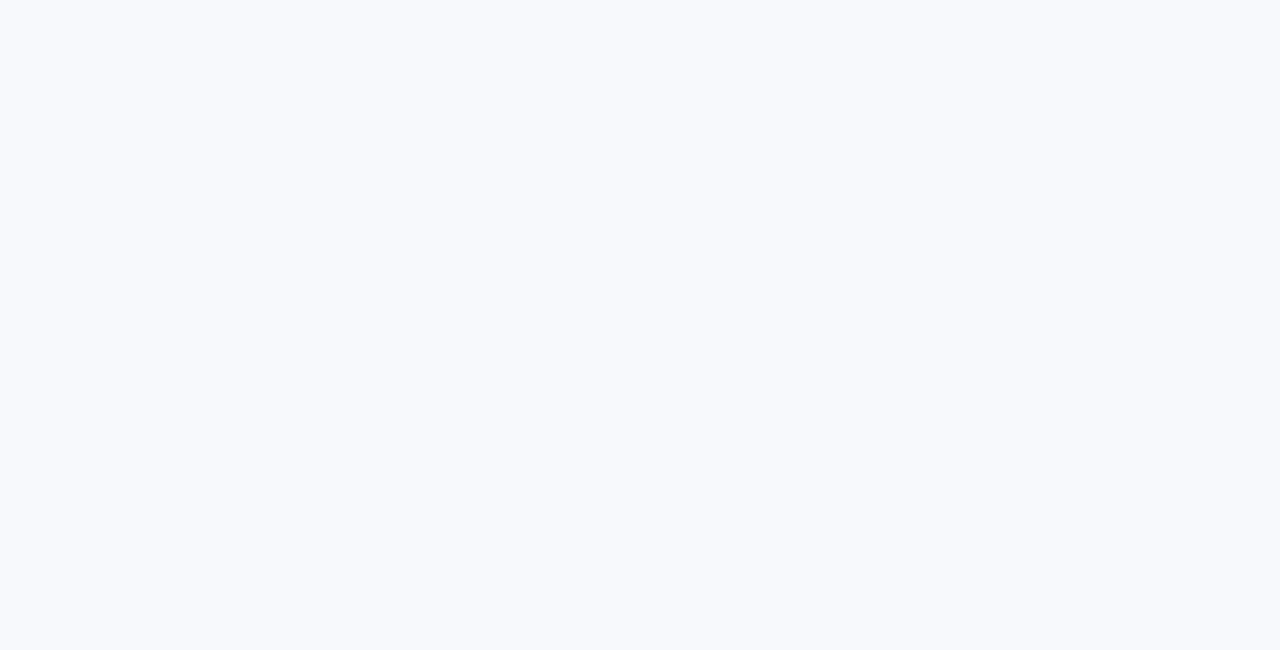
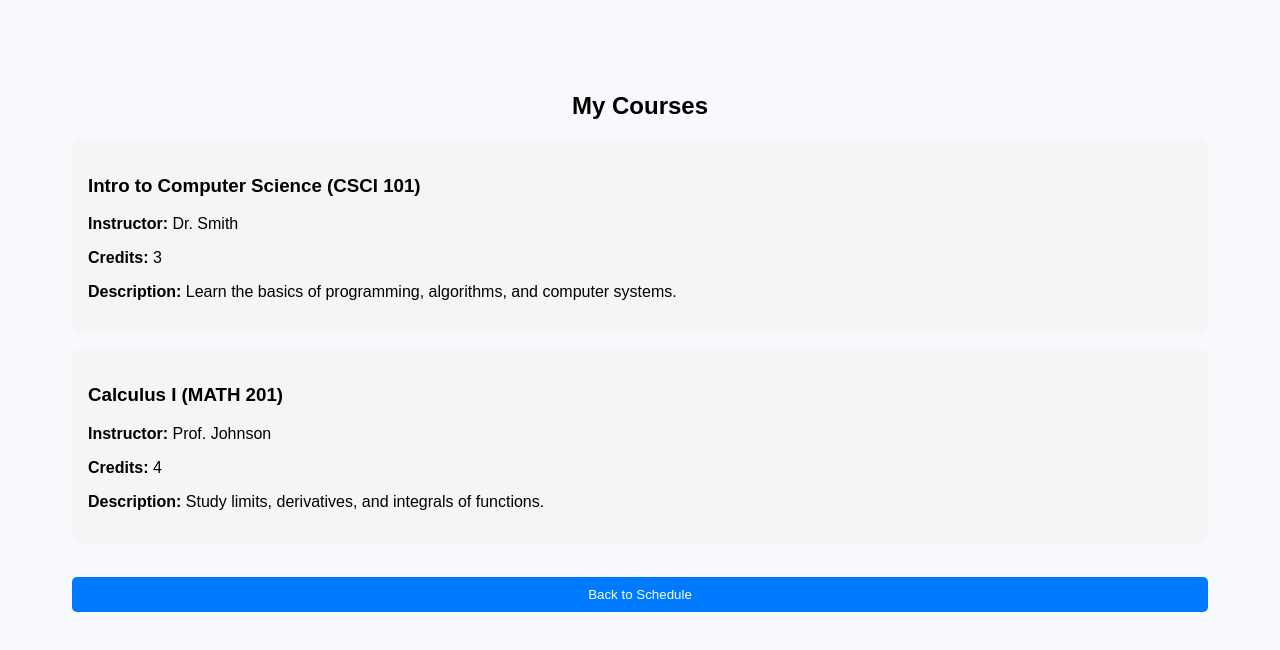
Before and after one commit to terziceh/INFO-530-Semester-Project, a React (Create React App) app in the folder info530project/: page /studentCourse in a window 1280 px wide. Before the commit this address had no page. Shown: the top 650 px of the page. Built offline with nearby package versions, Linux system fonts and the light colour scheme.

Commit message:
Student Course View

```diff
--- a/info530project/src/App.js
+++ b/info530project/src/App.js
@@ -5,6 +5,7 @@ import './App.css';
 import Login from './Login';
 import Dashboard from './Dashboard';
 import Schedule from './Schedule'; // This should match src/Schedule.js
+import StudentCourseView from './StudentCourseView';
 
 function App() {
   return (
@@ -14,6 +15,7 @@ function App() {
           <Route path="/" element={<Login />} />
           <Route path="/dashboard" element={<Dashboard />} />
           <Route path="/schedule" element={<Schedule />} />
+          <Route path="/studentCourse" element={<StudentCourseView />} />
         </Routes>
       </div>
     </Router>
--- /dev/null
+++ b/info530project/src/StudentCourseView.css
@@ -0,0 +1,11 @@
+.course-view-container {
+    padding: 2rem;
+    text-align: left;
+  }
+
+  .course-card {
+    background: #f5f5f5;
+    padding: 1rem;
+    margin-bottom: 1rem;
+    border-radius: 8px;
+  }
--- /dev/null
+++ b/info530project/src/StudentCourseView.js
@@ -0,0 +1,43 @@
+// src/StudentCourseView.js
+import React from 'react';
+import { useNavigate } from 'react-router-dom';
+import './StudentCourseView.css'; // Ensure this file exists or remove this line if not needed
+
+const StudentCourseView = () => {
+  const navigate = useNavigate();
+
+  const courses = [
+    {
+      id: 'CSCI 101',
+      name: 'Intro to Computer Science',
+      instructor: 'Dr. Smith',
+      credits: 3,
+      description: 'Learn the basics of programming, algorithms, and computer systems.'
+    },
+    {
+      id: 'MATH 201',
+      name: 'Calculus I',
+      instructor: 'Prof. Johnson',
+      credits: 4,
+      description: 'Study limits, derivatives, and integrals of functions.'
+    }
+  ];
+
+  return (
+    <div className="course-view-container">
+      <h2>My Courses</h2>
+      {courses.map((course) => (
+        <div key={course.id} className="course-card">
+          <h3>{course.name} ({course.id})</h3>
+          <p><strong>Instructor:</strong> {course.instructor}</p>
+          <p><strong>Credits:</strong> {course.credits}</p>
+          <p><strong>Description:</strong> {course.description}</p>
+        </div>
+      ))}
+      <br />
+      <button onClick={() => navigate('/schedule')}>Back to Schedule</button>
+    </div>
+  );
+};
+
+export default StudentCourseView;
```
Also changed, not shown: 1 other file (tests, documents, lock files or other folders).
